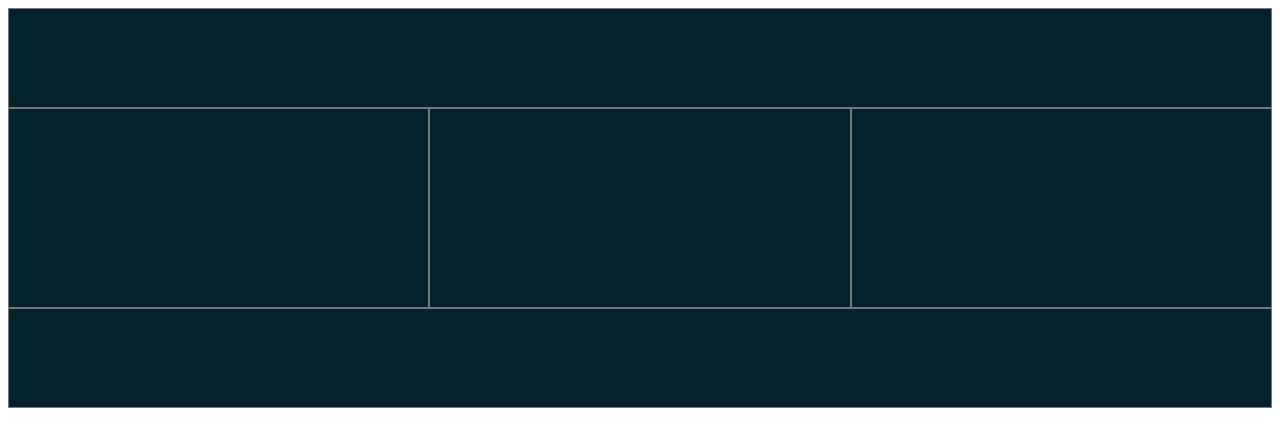
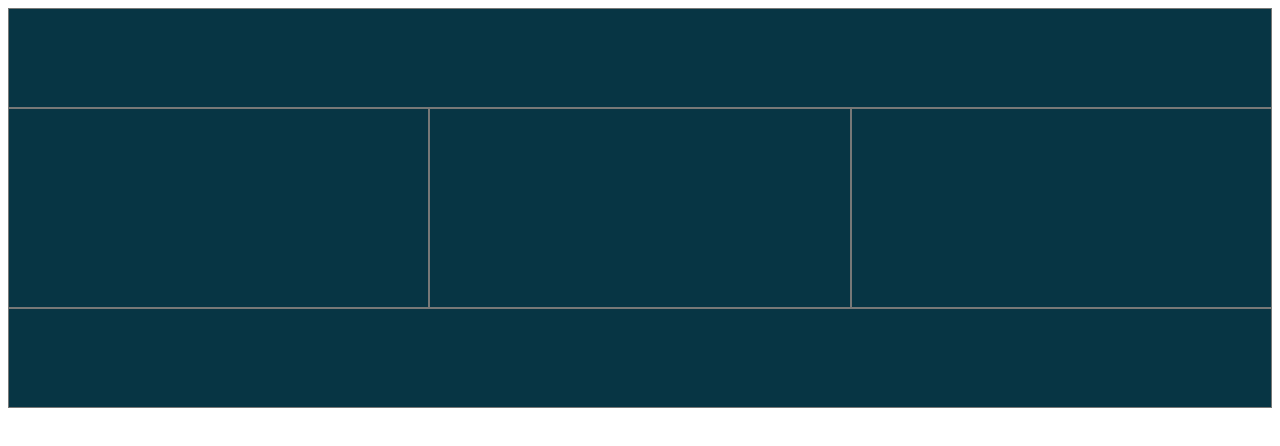
Before and after one commit to nedith/100devs, a plain HTML site: page 15-mins-of-pain/index.html in a window 1280 px wide. Drawn offline with Linux system fonts and the light colour scheme.

Commit message:
Add solution

```diff
--- a/15-mins-of-pain/style.css
+++ b/15-mins-of-pain/style.css
@@ -34,6 +34,6 @@ section {
   section,
   footer,
   header {
-    background-color: #04222c;
+    background-color: #073544;
   }
 }
```
